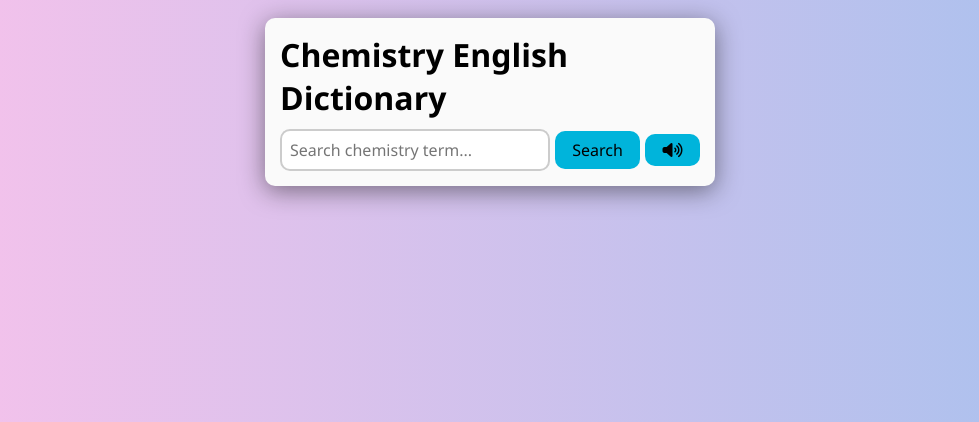
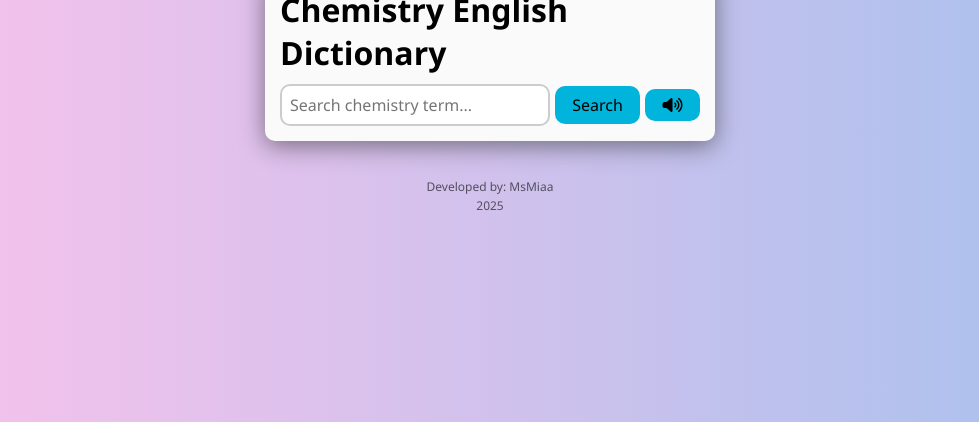
Before and after one commit to MsMiaa/ChemistryEnglishDictionary, a plain HTML site: page index.html in a window 1280 px wide. Shown: the part 378-800 px from the top of the page, without its empty margins (150-1129 px from the left). Drawn offline with Linux system fonts and the light colour scheme.

Commit message:
Add files via upload

```diff
--- a/index.html
+++ b/index.html
@@ -23,6 +23,10 @@
     </form>
     <div id="result-box"></div>
   </div>
+    <div class="footer">
+    <p>Developed by: MsMiaa</p>
+    <p>2025</p>
+  </div>
   <script src="script.js"></script>
 </body>
 </html>
--- a/style.css
+++ b/style.css
@@ -112,3 +112,15 @@ body{
 .errTxt:empty{
      margin-top: 0;
 }
+.footer {
+    width: 100%;
+    text-align: center;
+    padding: 15px 0;
+    margin-top: 20px;
+    font-size: 12px;
+    color: rgba(0, 0, 0, 0.6);
+}
+
+.footer p {
+    margin: 2px 0;
+}
```
